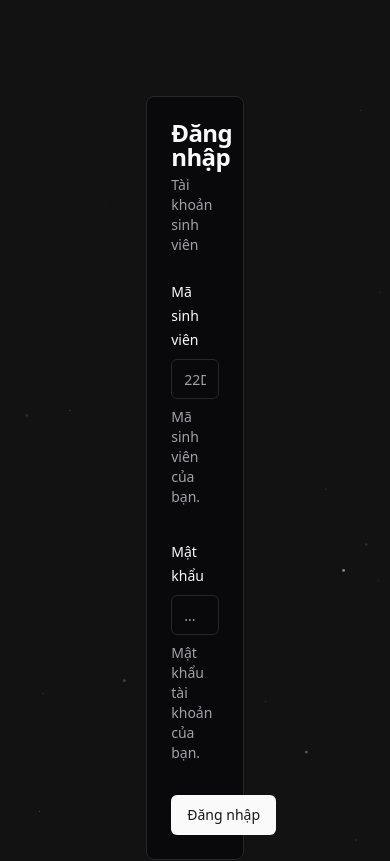
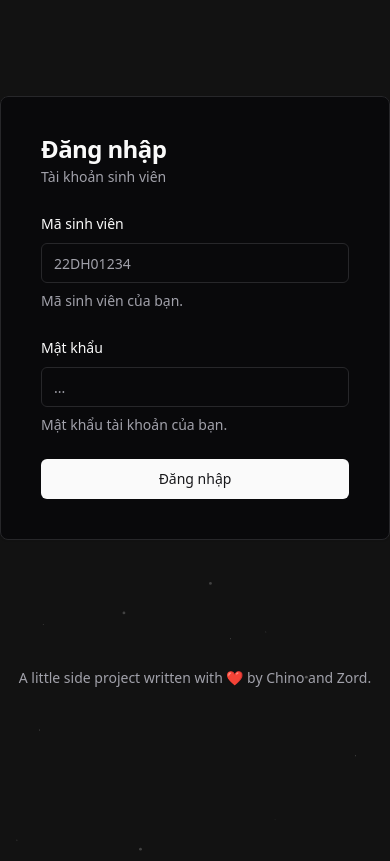
Before and after one commit to FissionRET/uhl-next, a Next.js app: page /login in a window 390 px wide. Shown: the top 861 px of the page. Built offline with nearby package versions, Linux system fonts and the light colour scheme.

Commit message:
Responsive

```diff
--- a/src/app/lich-hoc/page.tsx
+++ b/src/app/lich-hoc/page.tsx
@@ -129,7 +129,7 @@ export default function Lich() {
             />
 
             <main className="relative flex flex-col items-center justify-between">
-                <Table className="mx-auto w-4/5 border">
+                <Table className="w-full md:w-4/5 border mx-auto">
                     <TableCaption>{scheduleWeek}</TableCaption>
                     <TableHeader>
                         <TableRow>
--- a/src/app/login/page.tsx
+++ b/src/app/login/page.tsx
@@ -94,7 +94,7 @@ export default function Login() {
                 />
 
                 <main className="relative flex flex-col items-center justify-between">
-                    <Card className="w-1/4 md:w-1/3">
+                    <Card className="w-full sm:w-1/2 md:w-1/3 lg:w-1/4 p-4">
                         <CardHeader>
                             <CardTitle>Đăng nhập</CardTitle>
                             <CardDescription>
@@ -108,7 +108,7 @@ export default function Login() {
                                     onSubmit={loginForm.handleSubmit(
                                         onLoginSubmit
                                     )}
-                                    className="space-y-8"
+                                    className="space-y-6"
                                 >
                                     <FormField
                                         control={loginForm.control}
@@ -153,7 +153,7 @@ export default function Login() {
                                         )}
                                     />
 
-                                    <Button type="submit">Đăng nhập</Button>
+                                    <Button type="submit" className="w-full">Đăng nhập</Button>
                                 </form>
                             </Form>
                         </CardContent>
```
